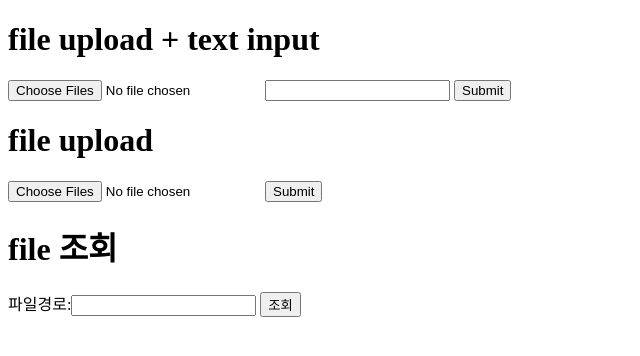
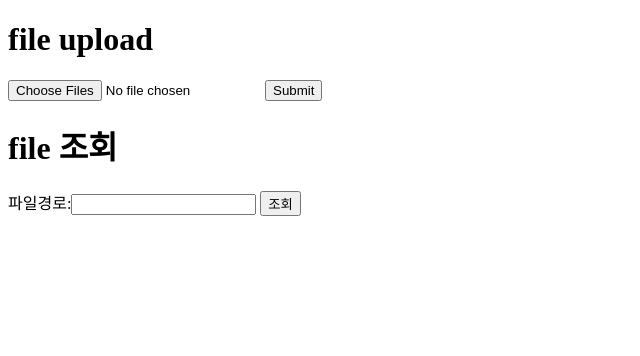
Before and after one commit to KimTaeWonng/WebDesignPJT, a Spring Boot app: page / in a window 1280 px wide. Shown: the top 356 px of the page, without its empty margins (0-640 px from the left). Run offline with Spring Boot 4, Linux system fonts and the light colour scheme; some of the project's set-up classes (security, data sources, template engines, error pages and the like) are left out, and stand-ins take their place.

Commit message:
BE: 파일업로드 수정

```diff
--- a/backend/src/main/resources/static/index.html
+++ b/backend/src/main/resources/static/index.html
@@ -6,18 +6,17 @@
 </head>
 <body>
 
-<h1>file upload + text input</h1>
-<form method="post" action="/api/file" enctype="multipart/form-data">
-    <input type="file" name="files" multiple="multiple">
-    <input type="text">
-    <input type="submit">
-</form>
-
 <h1>file upload</h1>
 <form method="post" action="/api/file" enctype="multipart/form-data">
     <input type="file" name="files" multiple="multiple">
     <input type="submit">
 </form>
+
+<!--<h1>file upload (post)</h1>-->
+<!--<form method="post" action="/api/file/post" enctype="multipart/form-data">-->
+<!--    <input type="file" name="files" multiple="multiple">-->
+<!--    <input type="submit">-->
+<!--</form>-->
 
 <h1>file 조회</h1>
 <form method="get" action="/api/file">
```
Also changed, not shown: backend/src/main/java/com/sharespot/controller/FileController.java (+34 -15 lines), backend/src/main/java/com/sharespot/controller/PostController.java (+44 -0 lines).
